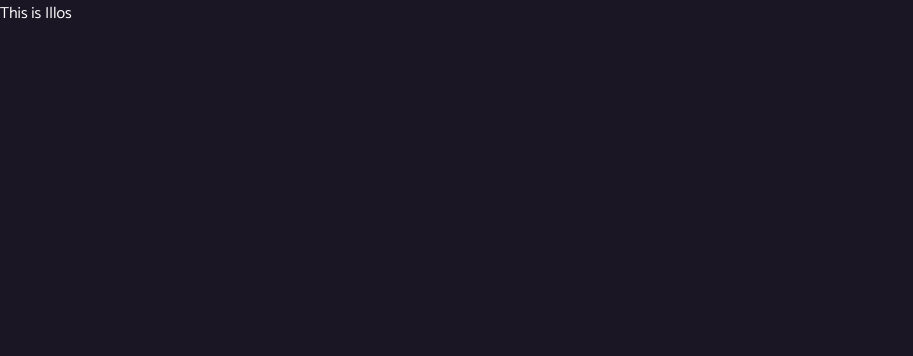
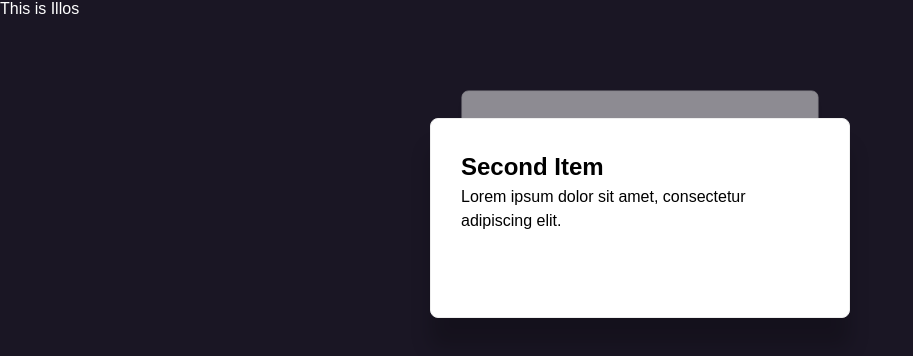
Before and after one commit to spectatorpublishing/illo-edition-2023, a React (Create React App) app: page /illos in a window 1280 px wide. Shown: the top 356 px of the page, without its empty margins (0-913 px from the left). Built offline with nearby package versions, Linux system fonts and the light colour scheme; a web font is replaced by a local one.

Commit message:
Created carousel mechanism

```diff
--- a/src/Illos.js
+++ b/src/Illos.js
@@ -1,9 +1,11 @@
 import styled from "styled-components";
+import CardCarousel from "./components/CardCarousel";
 
 const Illos = () => {
     return (
         <IllosWrapper>
             This is Illos
+            <CardCarousel/>
         </IllosWrapper>
     )
 }
--- /dev/null
+++ b/src/components/CardCarousel.js
@@ -0,0 +1,132 @@
+import React, { useEffect, useCallback, useState } from "react";
+import styled from "styled-components";
+import "./styles.css";
+
+const cardItems = [
+  {
+    id: 1,
+    title: "Stacked Card Carousel",
+    copy:
+      "Lorem ipsum dolor sit amet, consectetur adipiscing elit. Vivamus sit amet dui scelerisque, tempus dui non, blandit nulla. Etiam sed interdum est."
+  },
+  {
+    id: 2,
+    title: "Second Item",
+    copy: "Lorem ipsum dolor sit amet, consectetur adipiscing elit."
+  },
+  {
+    id: 3,
+    title: "A Third Card",
+    copy:
+      "Lorem ipsum dolor sit amet, consectetur adipiscing elit. Vivamus sit amet dui scelerisque, tempus dui non, blandit nulla."
+  },
+  {
+    id: 4,
+    title: "Fourth",
+    copy: "Lorem ipsum dolor sit amet, consectetur adipiscing elit."
+  }
+];
+
+function determineClasses(indexes, cardIndex) {
+  if (indexes.currentIndex === cardIndex) {
+    return "active";
+  } else if (indexes.nextIndex === cardIndex) {
+    return "next";
+  } else if (indexes.previousIndex === cardIndex) {
+    return "prev";
+  }
+  return "inactive";
+}
+
+const CardCarousel = () => {
+  const [indexes, setIndexes] = useState({
+    previousIndex: 0,
+    currentIndex: 0,
+    nextIndex: 1
+  });
+
+  const handleForwardCardTransition = useCallback(() => {
+    // If we've reached the end, start again from the first card,
+    // but carry previous value over
+    if (indexes.currentIndex >= cardItems.length - 1) {
+      setIndexes({
+        previousIndex: cardItems.length - 1,
+        currentIndex: 0,
+        nextIndex: 1
+      });
+    } else {
+      setIndexes(prevState => ({
+        previousIndex: prevState.currentIndex,
+        currentIndex: prevState.currentIndex + 1,
+        nextIndex:
+          prevState.currentIndex + 2 === cardItems.length
+            ? 0
+            : prevState.currentIndex + 2
+      }));
+    }
+  }, [indexes.currentIndex]);
+
+  const handleBackwardCardTransition = useCallback(() => {
+    // If we've reached the start, start again from the last card,
+    // but carry previous value over
+    if (indexes.currentIndex <= 0) {
+      setIndexes({
+        previousIndex: 0,
+        currentIndex: cardItems.length - 1,
+        nextIndex: cardItems.length - 2,
+      });
+    } else {
+      setIndexes(prevState => ({
+        previousIndex: prevState.currentIndex,
+        currentIndex: prevState.currentIndex - 1,
+        nextIndex:
+          prevState.currentIndex - 2 === 0
+            ? cardItems.length - 1
+            : prevState.currentIndex - 2
+      }));
+    }
+  }, [indexes.currentIndex]);
+
+  useEffect(() => {
+    const transitionInterval = setInterval(() => {
+        handleForwardCardTransition();
+    }, 4000);
+
+    return () => clearInterval(transitionInterval);
+  }, [handleForwardCardTransition, indexes]);
+
+  return (
+    <Container>
+      <CarouselWrapper>
+        {cardItems.map((card, index) => (
+          <li
+            key={card.id}
+            className={`card ${determineClasses(indexes, index)}`}
+          >
+            <h2>{card.title}</h2>
+            <p>{card.copy}</p>
+          </li>
+        ))}
+      </CarouselWrapper>
+    </Container>
+  );
+};
+
+export default CardCarousel;
+
+const Container = styled.div`
+
+
+`
+
+const CarouselWrapper = styled.div`
+    list-style: none;
+    padding: 0;
+    display: flex;
+    flex-direction: column;
+    height: 200px;
+    margin: 100px auto;
+    align-items: center;
+    position: relative;
+
+`
--- /dev/null
+++ b/src/components/styles.css
@@ -0,0 +1,58 @@
+body {
+    font-family: Arial, Helvetica, sans-serif;
+  }
+
+  * {
+    box-sizing: border-box;
+  }
+
+  .card-carousel {
+    list-style: none;
+    padding: 0;
+    display: flex;
+    flex-direction: column;
+    height: 200px;
+    margin: 100px auto;
+    align-items: center;
+    position: relative;
+  }
+
+  .card {
+    background: #ffffff;
+    border-radius: 8px;
+    border: 1px solid #eeeeee;
+    padding: 30px;
+    box-shadow: 0 10px 5px rgba(0, 0, 0, 0.1);
+    width: 420px;
+    height: 200px;
+    transition: all 0.75s ease;
+    opacity: 0;
+    position: absolute;
+    transform: scale(0.85) translateY(-50px);
+    color: black;
+  }
+
+  .card h2,
+  .card p {
+    line-height: 1.5;
+    margin: 0;
+  }
+
+  .card.active {
+    opacity: 1;
+    transform: scale(1) translateY(0);
+    box-shadow: 0 30px 20px rgba(0, 0, 0, 0.2);
+    z-index: 1;
+  }
+
+  .card.next {
+    opacity: 0.5;
+    z-index: 0;
+  }
+
+  .card.prev {
+    transform: scale(1.1) translateY(50px);
+    z-index: 2;
+    opacity: 0;
+    visibility: hidden;
+  }
```
